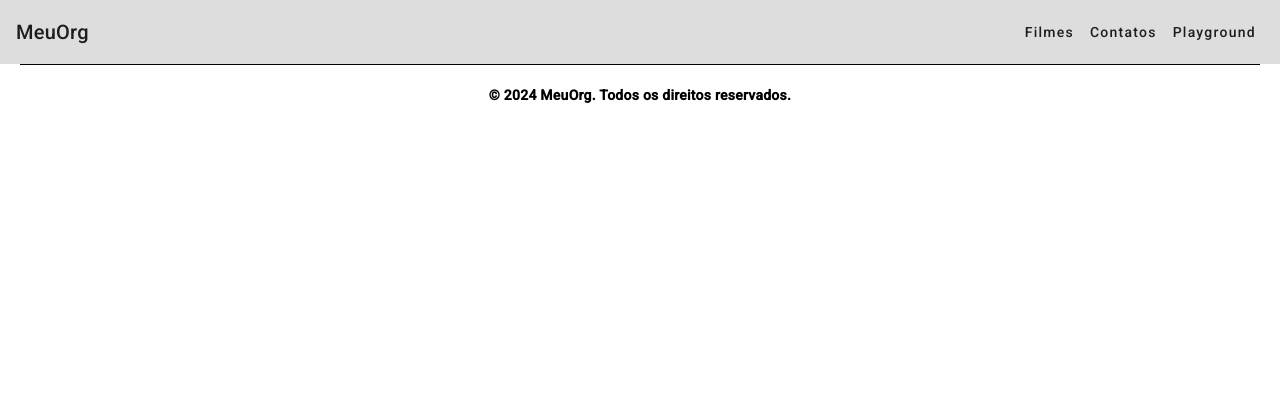
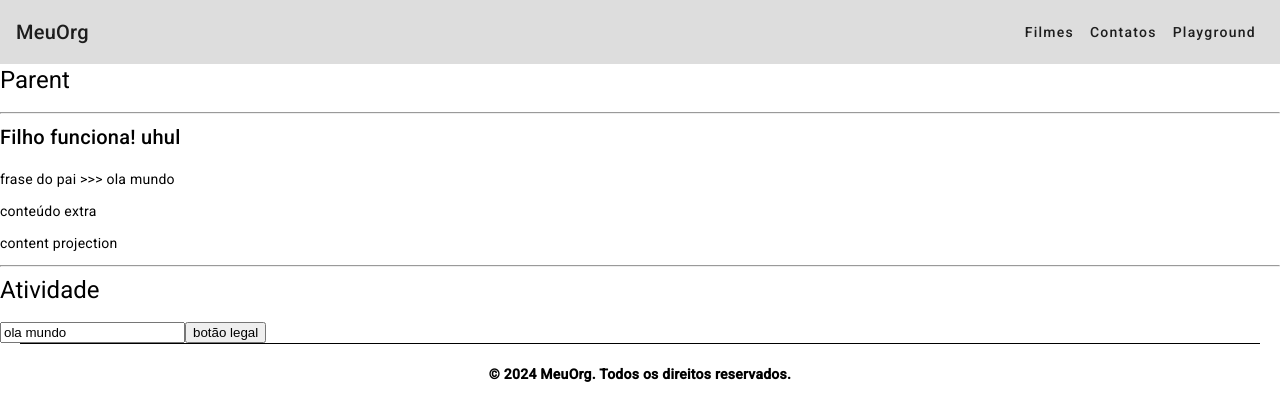
Before and after one commit to lucasalvessm/personal-organizer, an Angular app: page /lifecycle in a window 1280 px wide. Before the commit this address led to /. Shown: the top 420 px of the page. Built offline with nearby package versions, Linux system fonts and the light colour scheme.

Commit message:
lifecycle

```diff
--- a/src/app/app.routes.ts
+++ b/src/app/app.routes.ts
@@ -3,6 +3,7 @@ import { MovieListComponent } from './movies/components/movie-list/movie-list.co
 import { DiretivasComponent } from './playground/diretivas/diretivas.component';
 import { MovieAddComponent } from './movies/components/movie-add/movie-add.component';
 import { PipesComponent } from './playground/pipes/pipes.component';
+import { LifecycleParentComponent } from './playground/lyfecycle/lifecycle-parent/lifecycle-parent.component';
 
 export const routes: Routes = [
   {
@@ -22,6 +23,10 @@ export const routes: Routes = [
     component: PipesComponent,
   },
   {
+    path: 'lifecycle',
+    component: LifecycleParentComponent,
+  },
+  {
     path: '',
     pathMatch: 'full',
     redirectTo: 'movies',
--- a/src/app/common/components/header/header.component.html
+++ b/src/app/common/components/header/header.component.html
@@ -20,6 +20,9 @@
           Diretivas
         </button>
         <button mat-menu-item (click)="navigateTo('pipes')">Pipes</button>
+        <button mat-menu-item (click)="navigateTo('lifecycle')">
+          LifeCycle
+        </button>
       </mat-menu>
     </div>
   </div>
--- /dev/null
+++ b/src/app/playground/lyfecycle/lifecycle-child/lifecycle-child.component.html
@@ -0,0 +1,6 @@
+<h2>Filho funciona! uhul</h2>
+<p>frase do pai >>> {{ valor }}</p>
+<div #conteudoExtra>
+  <p>conteúdo extra</p>
+</div>
+<ng-content></ng-content>
--- /dev/null
+++ b/src/app/playground/lyfecycle/lifecycle-child/lifecycle-child.component.ts
@@ -0,0 +1,98 @@
+import {
+  Component,
+  OnInit,
+  OnChanges,
+  DoCheck,
+  AfterContentInit,
+  AfterContentChecked,
+  AfterViewInit,
+  AfterViewChecked,
+  OnDestroy,
+  SimpleChanges,
+  Input,
+  ViewChildren,
+  ContentChild,
+} from '@angular/core';
+
+@Component({
+  selector: 'app-lifecycle-child-child',
+  standalone: true,
+  imports: [],
+  templateUrl: './lifecycle-child.component.html',
+  styleUrl: './lifecycle-child.component.scss',
+})
+export class LifecycleChildComponent
+  implements
+    OnInit,
+    OnChanges,
+    DoCheck,
+    AfterContentInit,
+    AfterContentChecked,
+    AfterViewInit,
+    AfterViewChecked,
+    OnDestroy
+{
+  teste = 12;
+
+  stringue = '123';
+  static stringueStatic = '123';
+
+  @Input() valor: string | undefined;
+
+  @ViewChildren('conteudoExtra') conteudoExtra: HTMLDivElement | undefined;
+  @ContentChild('contentProjection') contentProjection: HTMLElement | undefined;
+
+  static {
+    console.log('block initializer');
+    console.log(LifecycleChildComponent.stringueStatic);
+  }
+
+  //métodos de execução única
+
+  //construção e inicialização da classe.
+  constructor() {
+    console.log('constructor');
+  }
+
+  //chamado após a inicialização do data binding
+  // @Input
+  ngOnInit(): void {
+    console.log('ngOnInit');
+  }
+
+  //Quando o conteúdo <ng-content> é inserido
+  ngAfterContentInit(): void {
+    console.log('ngAfterContentInit');
+    console.log(this.contentProjection);
+  }
+
+  //quando o HTML é renderizado
+  ngAfterViewInit(): void {
+    console.log('ngAfterViewInit');
+    console.log(this.conteudoExtra);
+  }
+
+  //chamado somente quando o componente for removido do dom
+  ngOnDestroy(): void {
+    console.log('ngOnDestroy');
+  }
+
+  // métodos executados possivelmente várias vezes
+
+  //toda vez que recebe valores novos
+  ngOnChanges(changes: SimpleChanges): void {
+    console.log('ngOnChanges', changes);
+  }
+
+  //
+  ngDoCheck(): void {
+    console.log('ngDoCheck');
+  }
+  ngAfterContentChecked(): void {
+    console.log('ngAfterContentChecked');
+  }
+
+  ngAfterViewChecked(): void {
+    console.log('ngAfterViewChecked');
+  }
+}
--- /dev/null
+++ b/src/app/playground/lyfecycle/lifecycle-parent/lifecycle-parent.component.html
@@ -0,0 +1,20 @@
+<div>
+  <h1>Parent</h1>
+
+  <hr />
+
+  <app-lifecycle-child-child [valor]="frase">
+    <div #contentProjection>
+      <p>content projection</p>
+    </div>
+  </app-lifecycle-child-child>
+</div>
+
+<hr />
+
+<div>
+  <h1>Atividade</h1>
+  <input type="text" [(ngModel)]="frase" />
+
+  <button (click)="atualizaContentProjection()">botão legal</button>
+</div>
--- /dev/null
+++ b/src/app/playground/lyfecycle/lifecycle-parent/lifecycle-parent.component.ts
@@ -0,0 +1,20 @@
+import { Component } from '@angular/core';
+import { LifecycleChildComponent } from '../lifecycle-child/lifecycle-child.component';
+import { FormsModule } from '@angular/forms';
+
+@Component({
+  selector: 'app-lifecycle-parent',
+  standalone: true,
+  imports: [LifecycleChildComponent, FormsModule],
+  templateUrl: './lifecycle-parent.component.html',
+  styleUrl: './lifecycle-parent.component.scss',
+})
+export class LifecycleParentComponent {
+  frase = 'ola mundo';
+
+  contentProjection = 'content projection';
+
+  atualizaContentProjection() {
+    this.contentProjection = this.frase;
+  }
+}
```
Also changed, not shown: src/app/playground/lyfecycle/lifecycle-child/lifecycle-child.component.scss (added), src/app/playground/lyfecycle/lifecycle-parent/lifecycle-parent.component.scss (added), 2 other files (tests, documents, lock files or other folders).
